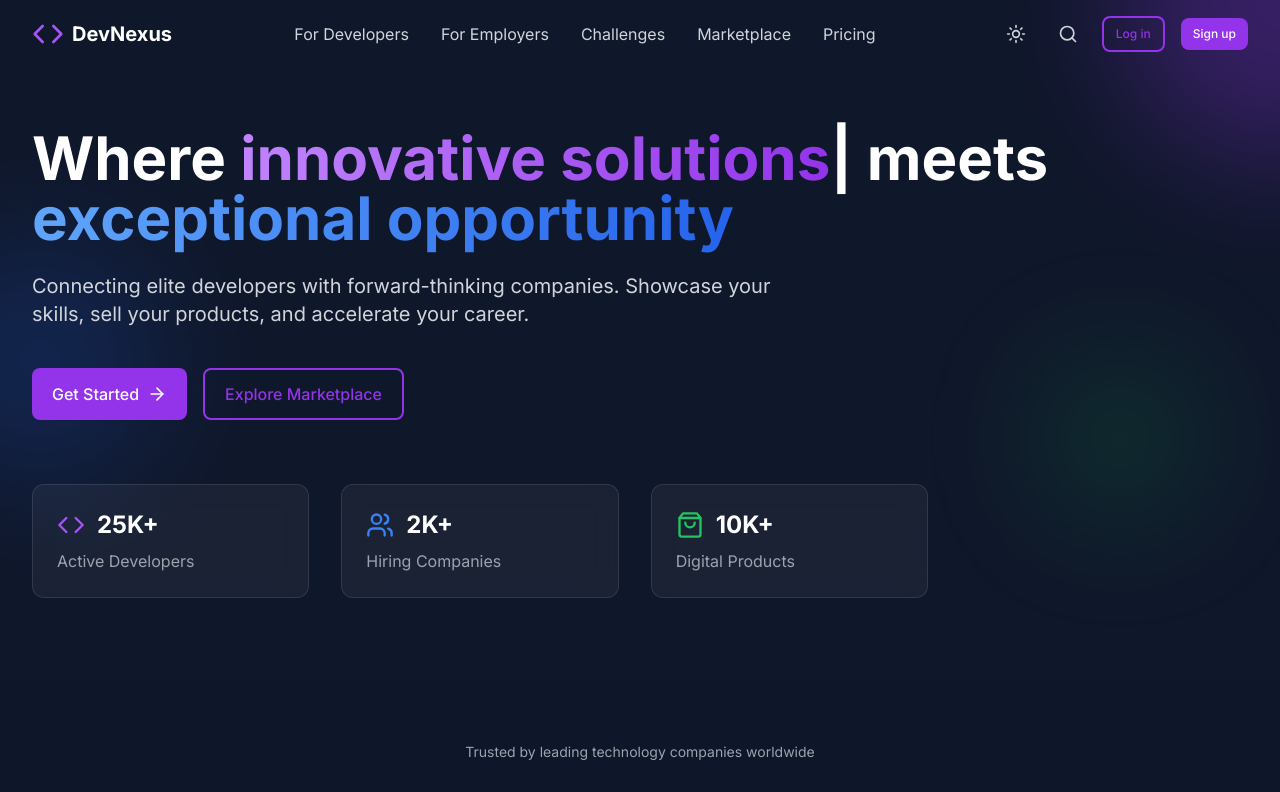
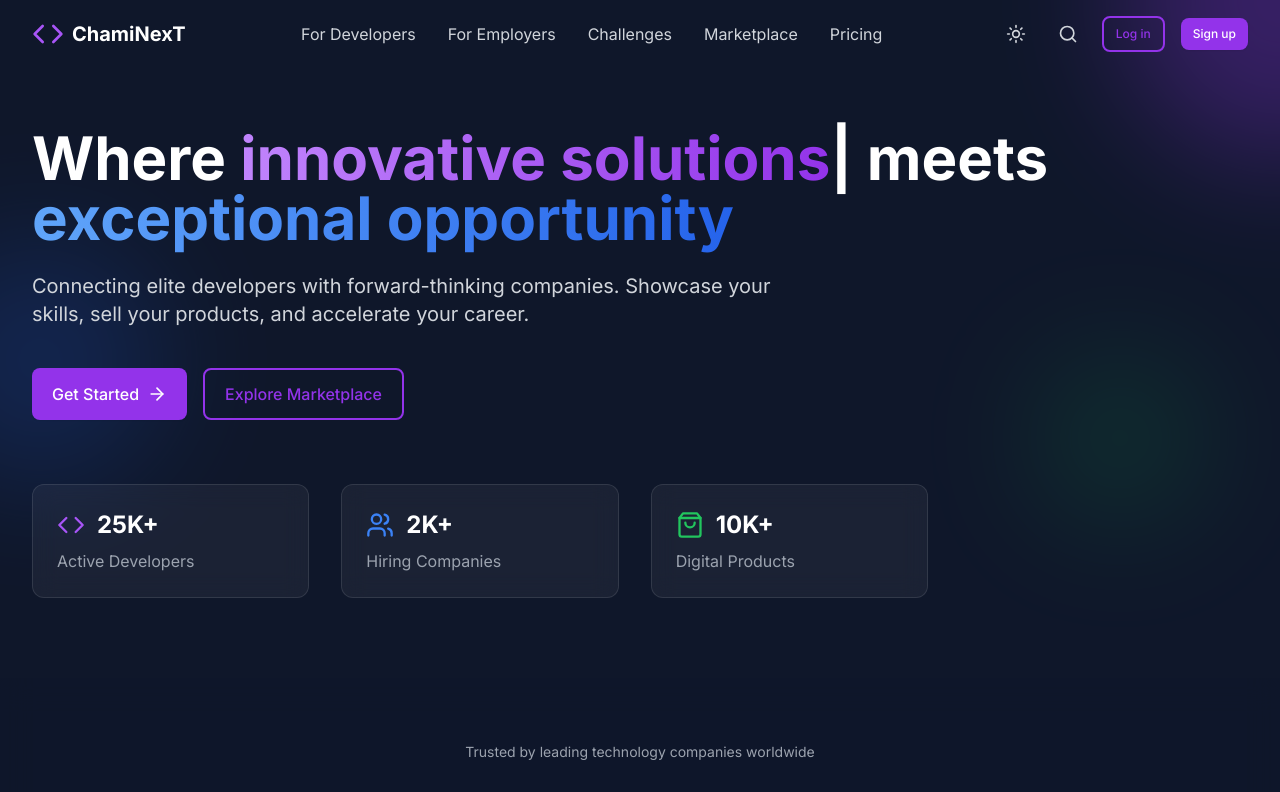
Before and after one commit to uzzielperez/ChamiNexT, a React (Vite) app: page / in a window 1280 px wide. Shown: the top 792 px of the page. Built offline with nearby package versions, Linux system fonts and the light colour scheme; grey boxes are pictures that could not be loaded.

Commit message:
ChamiNexT

```diff
--- a/index.html
+++ b/index.html
@@ -4,7 +4,7 @@
     <meta charset="UTF-8" />
     <link rel="icon" type="image/svg+xml" href="/vite.svg" />
     <meta name="viewport" content="width=device-width, initial-scale=1.0" />
-    <title>DevNexus - Where Exceptional Code Meets Opportunity</title>
+    <title>ChamiNexT - Where Exceptional Code Meets Opportunity</title>
     <link rel="preconnect" href="https://fonts.googleapis.com">
     <link rel="preconnect" href="https://fonts.gstatic.com" crossorigin>
     <link href="https://fonts.googleapis.com/css2?family=Inter:wght@400;500;600;700&family=Roboto+Mono:wght@400;500&display=swap" rel="stylesheet">
--- a/src/components/home/CTASection.tsx
+++ b/src/components/home/CTASection.tsx
@@ -18,7 +18,7 @@ const CTASection: React.FC = () => {
               Ready to transform your career or build your dream team?
             </h2>
             <p className="mt-5 text-xl text-gray-300">
-              Join thousands of developers and companies already using DevNexus to connect, collaborate, and create.
+              Join thousands of developers and companies already using ChamiNexT to connect, collaborate, and create.
             </p>
 
             <div className="mt-8 space-y-6">
--- a/src/components/layout/Footer.tsx
+++ b/src/components/layout/Footer.tsx
@@ -10,7 +10,7 @@ const Footer: React.FC = () => {
           <div className="col-span-2 lg:col-span-1">
             <div className="flex items-center">
               <Code className="h-8 w-8 text-purple-500" />
-              <span className="ml-2 text-xl font-bold text-white">DevNexus</span>
+              <span className="ml-2 text-xl font-bold text-white">ChamiNexT</span>
             </div>
             <p className="mt-4 text-gray-400 text-sm">
               Connecting exceptional developers with forward-thinking companies and empowering coders to monetize their expertise.
@@ -81,7 +81,7 @@ const Footer: React.FC = () => {
 
         <div className="mt-12 pt-8 border-t border-white/10">
           <p className="text-gray-400 text-sm text-center">
-            © {new Date().getFullYear()} DevNexus. All rights reserved.
+            © {new Date().getFullYear()} ChamiNexT. All rights reserved.
           </p>
         </div>
       </div>
--- a/src/components/layout/Header.tsx
+++ b/src/components/layout/Header.tsx
@@ -34,7 +34,7 @@ const Header: React.FC = () => {
           {/* Logo */}
           <div className="flex items-center">
             <Code className="h-8 w-8 text-purple-500" />
-            <span className="ml-2 text-xl font-bold text-white">DevNexus</span>
+            <span className="ml-2 text-xl font-bold text-white">ChamiNexT</span>
           </div>
 
           {/* Desktop Navigation */}
```
Also changed, not shown: 1 other file (tests, documents, lock files or other folders).
